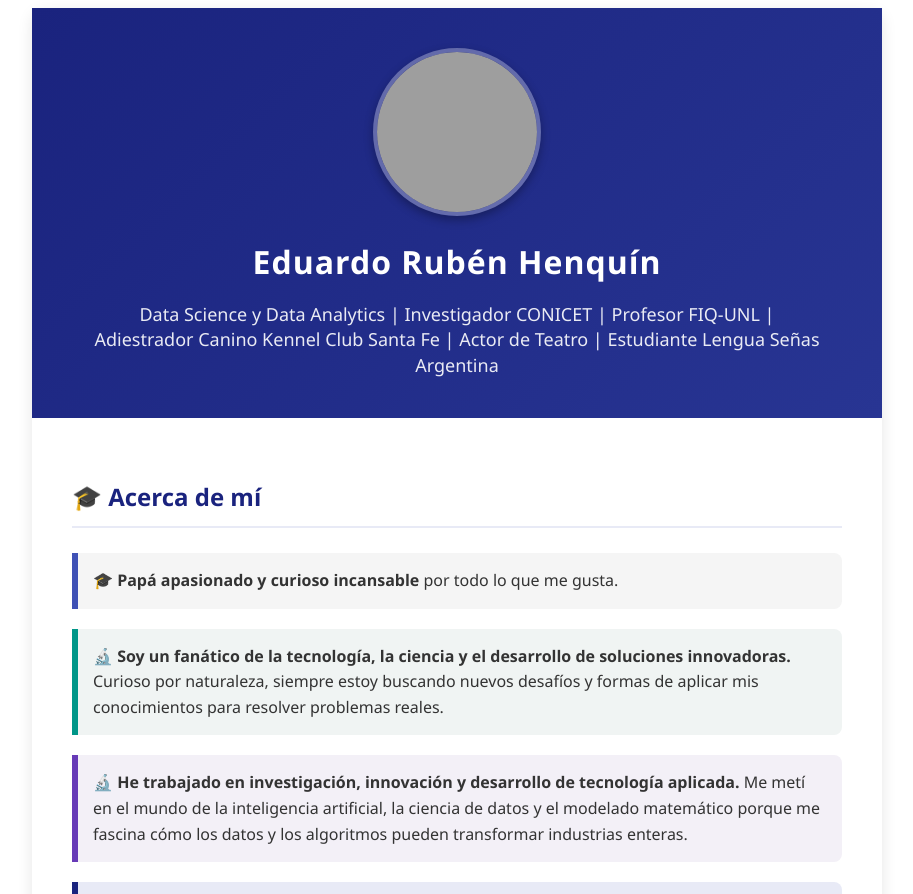
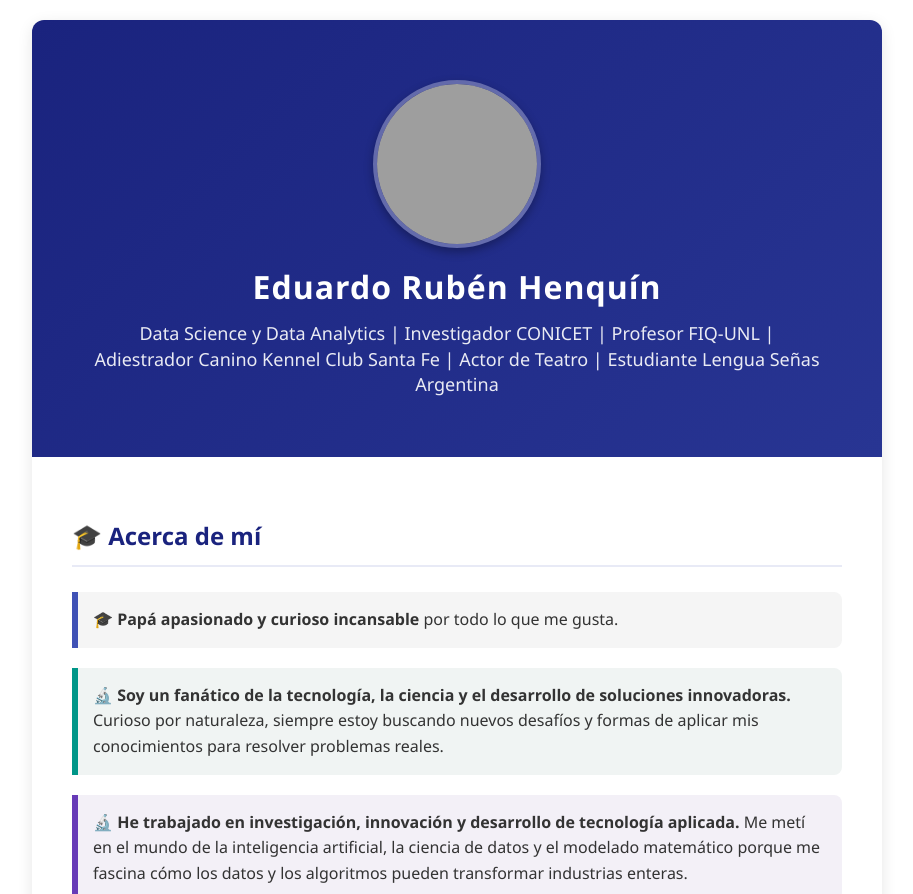
Before and after one commit to ehenquin/Acerca_de_mi, a plain HTML site: page index.html in a window 1280 px wide. Shown: the top 894 px of the page, without its empty margins (183-1096 px from the left). Drawn offline with Linux system fonts and the light colour scheme; grey boxes are pictures that could not be loaded.

Commit message:
Update index.html
adapto vista para moviles

```diff
--- a/index.html
+++ b/index.html
@@ -1,18 +1,18 @@
 <script src="https://cdnjs.cloudflare.com/ajax/libs/iframe-resizer/4.3.2/iframeResizer.contentWindow.min.js"></script>
 
-<div style="font-family: 'Segoe UI', Roboto, Helvetica, Arial, sans-serif; max-width: 850px; margin: 0 auto; background-color: #ffffff; color: #333333; line-height: 1.6; box-shadow: 0 4px 15px rgba(0,0,0,0.1); border-radius: 12px; height: auto; overflow: visible;">
+<div style="font-family: 'Segoe UI', Roboto, Helvetica, Arial, sans-serif; width: 95%; max-width: 850px; margin: 20px auto; background-color: #ffffff; color: #333333; line-height: 1.6; box-shadow: 0 4px 15px rgba(0,0,0,0.1); border-radius: 12px; height: auto; overflow: hidden; box-sizing: border-box;">
 
-  <div style="background: linear-gradient(135deg, #1a237e 0%, #283593 100%); color: white; padding: clamp(20px, 5vw, 40px) 15px; text-align: center;">
+  <div style="background: linear-gradient(135deg, #1a237e 0%, #283593 100%); color: white; padding: clamp(30px, 8vw, 60px) 20px; text-align: center;">
     <div style="margin-bottom: 20px;">
-        <img src="https://i.postimg.cc/15ZQrgP6/mi-foto.jpg" alt="Eduardo Rubén Henquín" style="width: clamp(120px, 30vw, 160px); height: clamp(120px, 30vw, 160px); border-radius: 50%; border: 4px solid rgba(255,255,255,0.3); object-fit: cover; box-shadow: 0 4px 10px rgba(0,0,0,0.3);">
+        <img src="https://i.postimg.cc/15ZQrgP6/mi-foto.jpg" alt="Eduardo Rubén Henquín" style="width: clamp(120px, 35vw, 160px); height: clamp(120px, 35vw, 160px); border-radius: 50%; border: 4px solid rgba(255,255,255,0.3); object-fit: cover; box-shadow: 0 4px 10px rgba(0,0,0,0.3);">
     </div>
-    <h1 style="margin: 0; font-size: clamp(22px, 6vw, 32px); letter-spacing: 1px;">Eduardo Rubén Henquín</h1>
+    <h1 style="margin: 0; font-size: clamp(22px, 6vw, 32px); letter-spacing: 1px; line-height: 1.2;">Eduardo Rubén Henquín</h1>
     <p style="margin: 15px auto 0; font-size: clamp(15px, 4vw, 18px); opacity: 0.9; max-width: 750px; font-weight: 300; line-height: 1.4;">
       Data Science y Data Analytics | Investigador CONICET | Profesor FIQ-UNL | <br>Adiestrador Canino Kennel Club Santa Fe | Actor de Teatro | Estudiante Lengua Señas Argentina
     </p>
   </div>
 
-  <div style="padding: clamp(15px, 4vw, 40px);">
+  <div style="padding: clamp(15px, 5vw, 40px);">
 
     <h2 style="color: #1a237e; margin-bottom: 25px; font-size: clamp(20px, 5vw, 24px); border-bottom: 2px solid #e8eaf6; padding-bottom: 10px;">🎓 Acerca de mí</h2>
 
@@ -74,7 +74,7 @@
     </div>
 
     <div style="border-left: 6px solid #43a047; background-color: #e8f5e9; padding: 15px; margin-bottom: 20px; border-radius: 0 8px 8px 0;">
-      <p style="margin: 0; font-size: 16px;">👂 Me interesa mucho la Lengua de Señas Argentina (LSA) y la cultura sorda. Estudié cuatro cursos y aprobé el examen de admisión de Intérprete de LSA en UNER. Actualmente estoy desarrollando el <strong><a href="https://ehenquin.github.io/diccionario-lsa/" target="_blank" style="color: inherit; text-decoration: underline;">Diccionario LSA-AR</a></strong>, un proyecto para promover la inclusión y facilitar el aprendizaje de la lengua de señas.</p>
+      <p style="margin: 0; font-size: 16px;">💡 Me interesa mucho la Lengua de Señas Argentina (LSA) y la cultura sorda. Estudié cuatro cursos y aprobé el examen de admisión de Intérprete de LSA en UNER. Actualmente estoy desarrollando el <strong><a href="https://ehenquin.github.io/diccionario-lsa/" target="_blank" style="color: inherit; text-decoration: underline;">Diccionario LSA-AR</a></strong>, un proyecto para promover la inclusión y facilitar el aprendizaje de la lengua de señas.</p>
     </div>
 
     <div style="border-left: 6px solid #e65100; background-color: #fff3e0; padding: 20px; border-radius: 0 8px 8px 0; border-right: 1px dashed #e65100; border-top: 1px dashed #e65100; border-bottom: 1px dashed #e65100; text-align: center;">
@@ -82,7 +82,7 @@
         💡 Soy discutidor, disruptivo, resolutivo... y a veces tengo mal carácter. 😅<br>
         Siempre buscando aprender, desafiar el status quo y generar impacto a través de la ciencia, la tecnología y la inteligencia artificial.
       </p>
-      <p style="margin: 15px 0 0; font-size: 18px; font-weight: bold; color: #1a237e;">
+      <p style="margin: 15px 0 0; font-size: clamp(16px, 4.5vw, 18px); font-weight: bold; color: #1a237e;">
         🔗 ¿Podemos hacer algo juntos en IA, ciencia de datos, innovación tecnológica o desarrollo industrial? Hablemos. 🚀
       </p>
     </div>
```
